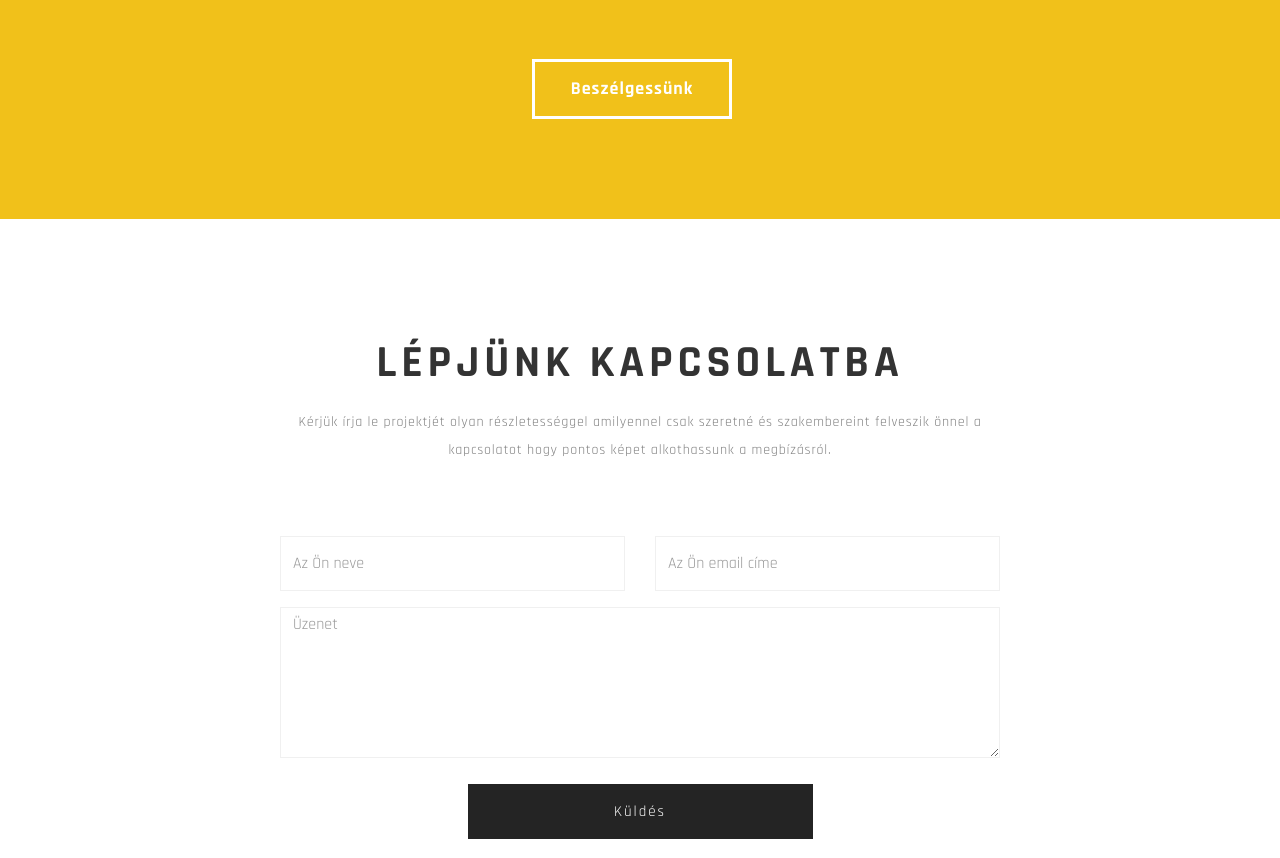
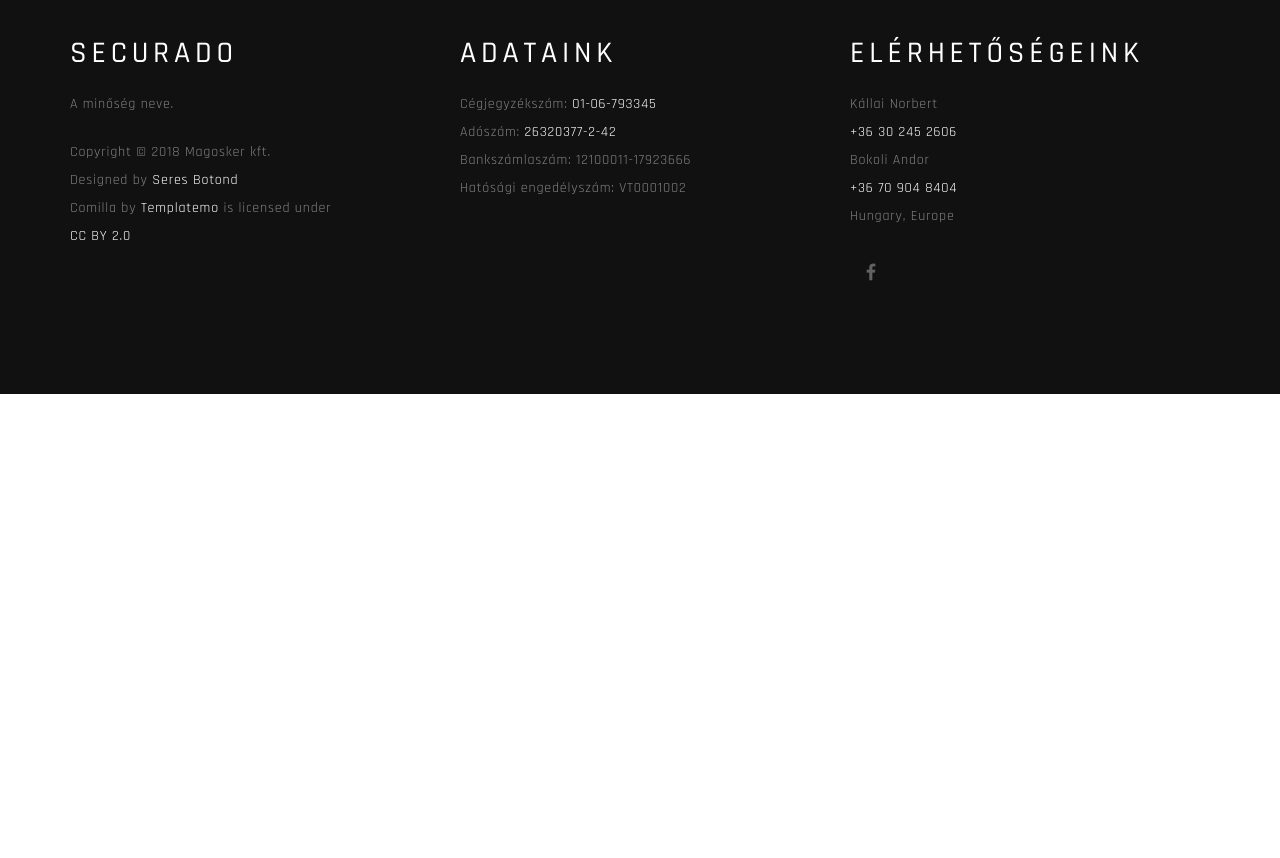
Before and after one commit to mrscaper/Securado, a plain HTML site: page index.html in a window 1280 px wide. Shown: the part 1725-2583 px from the top of the page. After the commit the page ends 2119 px from the top, so only its background shows below. Drawn offline with Linux system fonts and the light colour scheme.

Commit message:
remove 2 sections

```diff
--- a/index.html
+++ b/index.html
@@ -73,6 +73,7 @@ http://www.templatemo.com/tm-490-comila
 </section>
 
 <!-- about section -->
+<!--
 <section id="about">
 	<div class="container">
 		<div class="row">
@@ -97,9 +98,10 @@ http://www.templatemo.com/tm-490-comila
 		</div>
 	</div>
 </section>
-
+-->
 
 <!-- feature section -->
+<!--
 <section id="feature">
   <div class="container">
     <div class="row">
@@ -151,7 +153,7 @@ http://www.templatemo.com/tm-490-comila
     </div>
   </div>
 </section>
-
+-->
 <!-- contact section -->
 <section id="contact">
 	<div class="container">
@@ -193,7 +195,7 @@ http://www.templatemo.com/tm-490-comila
         <path d="M0 0 L50 100 L100 0 Z"></path>
       </svg>
 
-      <div class="col-md-4 col-sm-6">
+      <div class="col-md-3 col-sm-6">
         <h2>Securado</h2>
           <div class="wow fadeInUp" data-wow-delay="0.3s">
               <p>
@@ -208,21 +210,39 @@ http://www.templatemo.com/tm-490-comila
 
       <div class="col-md-1 col-sm-1"></div>
 
-      <div class="col-md-4 col-sm-5">
-        <h2>Székhelyünk</h2>
+      <div class="col-md-3 col-sm-5">
+        <h2>Adataink</h2>
         <p class="wow fadeInUp" data-wow-delay="0.6s">
-          120-240 aliquam augue libero,<br>
-          Convallis in vulputate 10220 <br>
-          San Francisco, CA, USA
+          Cégjegyzékszám:
+          <a href="https://www.e-cegjegyzek.hu/?cegadatlap/0106793345">01-06-793345</a><br>
+          Adószám:
+          <a href="https://www.e-cegjegyzek.hu/?cegadatlap/0106793345">26320377-2-42</a><br>
+          Bankszámlaszám:
+          12100011-17923666<br>
+          Hatósági engedélyszám: VT0001002
+        </p>
+      </div>
+
+      <div class="col-md-1 col-sm-1"></div>
+
+      <div class="col-md-3 col-sm-5">
+        <h2>Elérhetőségeink</h2>
+        <p class="wow fadeInUp" data-wow-delay="0.6s">
+          Kállai Norbert<br>
+          <a href="tel:+36302452606">+36 30 245 2606</a><br>
+          Bokoli Andor<br>
+          <a href="tel:+36709048404">+36 70 904 8404</a><br>
+          Hungary, Europe
         </p>
         <ul class="social-icon">
-          <li><a href="#" class="fa fa-facebook wow bounceIn" data-wow-delay="0.9s"></a></li>
+          <li><a href="https://www.facebook.com/securado.hungary/" class="fa fa-facebook wow bounceIn" data-wow-delay="0.9s"></a></li>
+          <!--
           <li><a href="#" class="fa fa-twitter wow bounceIn" data-wow-delay="1.2s"></a></li>
           <li><a href="#" class="fa fa-behance wow bounceIn" data-wow-delay="1.4s"></a></li>
           <li><a href="#" class="fa fa-dribbble wow bounceIn" data-wow-delay="1.6s"></a></li>
+          -->
         </ul>
       </div>
-
 		</div>
 	</div>
 </footer>
```
